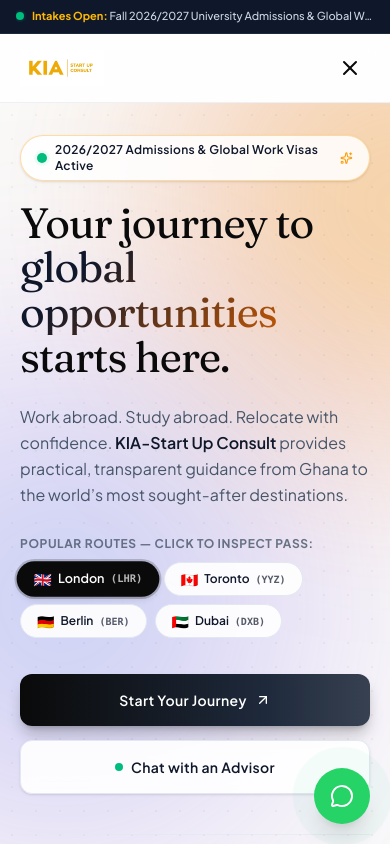
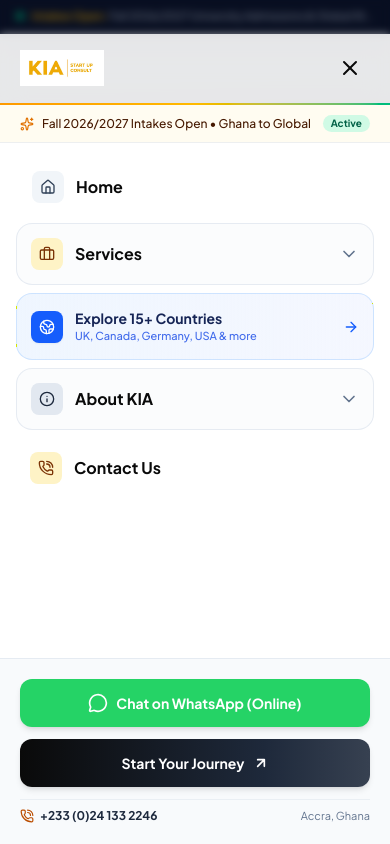
Before and after one commit to IsaacKIA/kiatravels, a Next.js app: page / in a window 390 px wide. Both pictures are taken after a click on the button 350 px from the left and 67 px from the top of the page. Shown: the top 844 px of the page. Built offline with nearby package versions, Linux system fonts and the light colour scheme.

Commit message:
fix(mobile-menu): resolve containing block positioning and enhance mobile navigation drawer

```diff
--- a/src/components/Navbar.tsx
+++ b/src/components/Navbar.tsx
@@ -17,6 +17,8 @@
   Compass,
   ArrowRight,
   PhoneCall,
+  Home,
+  Info,
 } from "lucide-react";
 import { services, aboutMenu, siteConfig, trackEvent } from "@/data/site";
 import { useDisclosure } from "@/hooks/useDisclosure";
@@ -43,7 +45,7 @@
   const [mobileOpen, setMobileOpen] = useState(false);
   const [mobileServicesOpen, setMobileServicesOpen] = useState(false);
   const [mobileAboutOpen, setMobileAboutOpen] = useState(false);
-  const [menuTop, setMenuTop] = useState(0);
+  const [menuTop, setMenuTop] = useState(60);
 
   const headerRef = useRef<HTMLElement>(null);
   const announcementRef = useRef<HTMLDivElement>(null);
@@ -62,20 +64,46 @@
   // Measure true header bottom for mobile menu positioning
   useEffect(() => {
     const measure = () => {
-      const announcementH = announcementRef.current?.offsetHeight ?? 0;
-      const headerH = headerRef.current?.offsetHeight ?? 0;
-      setMenuTop(announcementH + headerH);
+      if (headerRef.current) {
+        const rect = headerRef.current.getBoundingClientRect();
+        setMenuTop(Math.max(0, Math.round(rect.bottom)));
+      }
     };
     measure();
     window.addEventListener("resize", measure, { passive: true });
-    return () => window.removeEventListener("resize", measure);
+    window.addEventListener("scroll", measure, { passive: true });
+    return () => {
+      window.removeEventListener("resize", measure);
+      window.removeEventListener("scroll", measure);
+    };
   }, [scrolled]);
 
+  const toggleMobileMenu = () => {
+    if (!mobileOpen && headerRef.current) {
+      const rect = headerRef.current.getBoundingClientRect();
+      setMenuTop(Math.max(0, Math.round(rect.bottom)));
+    }
+    setMobileOpen((v) => !v);
+  };
+
   useEffect(() => {
-    document.body.style.overflow = mobileOpen ? "hidden" : "";
+    const onKeyDown = (e: KeyboardEvent) => {
+      if (e.key === "Escape" && mobileOpen) {
+        setMobileOpen(false);
+      }
+    };
+    window.addEventListener("keydown", onKeyDown);
+    return () => window.removeEventListener("keydown", onKeyDown);
+  }, [mobileOpen]);
+
+  useEffect(() => {
+    if (mobileOpen) {
+      const prevOverflow = document.body.style.overflow;
+      document.body.style.overflow = "hidden";
       return () => {
-      document.body.style.overflow = "";
+        document.body.style.overflow = prevOverflow;
       };
+    }
   }, [mobileOpen]);
 
   return (
@@ -118,7 +146,7 @@
       {/* Floating Glassmorphic Main Navbar */}
       <header
         ref={headerRef}
-        className={`sticky top-0 z-40 transition-all duration-300 ${
+        className={`sticky top-0 z-[70] transition-all duration-300 ${
           scrolled
             ? "floating-nav py-2.5 shadow-lg backdrop-blur-xl"
             : "bg-white/80 py-3.5 backdrop-blur-md border-b border-line/60"
@@ -323,58 +351,118 @@
           {/* Mobile Hamburger Toggle */}
           <button
             type="button"
-            className="focus-ring rounded-xl p-2 text-ink hover:bg-slate-100 lg:hidden"
+            className="focus-ring flex h-10 w-10 items-center justify-center rounded-xl p-2 text-ink hover:bg-slate-100 lg:hidden transition-colors"
             aria-label={mobileOpen ? "Close menu" : "Open menu"}
             aria-expanded={mobileOpen}
-            onClick={() => setMobileOpen((v) => !v)}
+            onClick={toggleMobileMenu}
           >
-            {mobileOpen ? <X className="h-6 w-6" /> : <Menu className="h-6 w-6" />}
+            {mobileOpen ? <X className="h-6 w-6 text-ink" /> : <Menu className="h-6 w-6 text-ink" />}
           </button>
         </div>
+      </header>
 
-        {/* Mobile Slide-Out Menu */}
+      {/* Mobile Slide-Down Menu Sheet & Backdrop */}
       {mobileOpen && (
+        <div className="fixed inset-0 z-[60] lg:hidden">
+          {/* Backdrop */}
           <div
-            className="fixed inset-x-0 bottom-0 z-50 flex flex-col bg-white lg:hidden overflow-y-auto"
-            style={{ top: menuTop }}
+            className="fixed inset-0 bg-slate-950/45 backdrop-blur-xs transition-opacity animate-modal-backdrop"
+            onClick={() => setMobileOpen(false)}
+            aria-hidden="true"
+          />
+
+          {/* Slide-Down Menu Panel */}
+          <div
+            className="fixed inset-x-0 bottom-0 z-[60] flex flex-col bg-white shadow-2xl overflow-y-auto animate-stamp-in overscroll-contain"
+            style={{ top: `${menuTop}px` }}
           >
-            {/* Gradient accent top border */}
-            <div className="h-[2px] bg-gradient-to-r from-transparent via-amber-400/60 to-transparent shrink-0" />
-            <nav className="flex flex-1 flex-col gap-1 p-5">
+            {/* Top gold accent ribbon */}
+            <div className="h-[2px] bg-gradient-to-r from-amber-500 via-amber-400 to-emerald-500 shrink-0" />
+
+            {/* Live Admissions ribbon inside menu */}
+            <div className="flex items-center justify-between border-b border-line/60 bg-amber-50/70 px-5 py-2.5 text-xs text-amber-950 font-medium shrink-0">
+              <div className="flex items-center gap-2 overflow-hidden">
+                <Sparkles className="h-3.5 w-3.5 text-amber-600 shrink-0" />
+                <span className="truncate">Fall 2026/2027 Intakes Open &bull; Ghana to Global</span>
+              </div>
+              <span className="shrink-0 rounded-full bg-emerald-100 px-2 py-0.5 text-[10px] font-bold text-emerald-800">
+                Active
+              </span>
+            </div>
+
+            {/* Main Navigation Links */}
+            <nav className="flex-1 p-4 space-y-2">
               <Link
                 href="/"
                 onClick={() => setMobileOpen(false)}
-                className="rounded-xl px-4 py-3 text-base font-bold text-ink hover:bg-slate-50"
+                className="flex items-center gap-3 rounded-xl px-4 py-3 text-base font-bold text-ink hover:bg-slate-50 transition-colors"
               >
-                Home
+                <div className="flex h-8 w-8 items-center justify-center rounded-lg bg-slate-100 text-slate-700">
+                  <Home className="h-4 w-4" />
+                </div>
+                <span>Home</span>
               </Link>
 
               {/* Mobile Services Accordion */}
-              <div>
+              <div className="rounded-2xl border border-slate-200/80 bg-slate-50/50 overflow-hidden">
                 <button
                   type="button"
                   onClick={() => setMobileServicesOpen((v) => !v)}
-                  className="flex w-full items-center justify-between rounded-xl px-4 py-3 text-left text-base font-bold text-ink hover:bg-slate-50"
+                  className="flex w-full items-center justify-between p-3.5 text-left text-base font-bold text-ink hover:bg-slate-100/70 transition-colors"
+                  aria-expanded={mobileServicesOpen}
                 >
+                  <div className="flex items-center gap-3">
+                    <div className="flex h-8 w-8 items-center justify-center rounded-lg bg-amber-100 text-amber-900">
+                      <Briefcase className="h-4 w-4" />
+                    </div>
                     <span>Services</span>
+                  </div>
                   <ChevronDown
-                    className={`h-5 w-5 text-slate-500 transition-transform ${
-                      mobileServicesOpen ? "rotate-180" : ""
+                    className={`h-5 w-5 text-slate-500 transition-transform duration-200 ${
+                      mobileServicesOpen ? "rotate-180 text-ink" : ""
                     }`}
                   />
                 </button>
+
                 {mobileServicesOpen && (
-                  <div className="ml-4 space-y-1 border-l-2 border-amber-200 pl-3 py-1">
-                    {services.map((s) => (
+                  <div className="border-t border-slate-200/70 p-2 space-y-1.5 bg-white">
                     <Link
-                        key={s.slug}
-                        href={s.href}
+                      href="/services"
                       onClick={() => setMobileOpen(false)}
-                        className="block rounded-lg px-3 py-2 text-sm font-medium text-charcoal hover:bg-slate-100"
+                      className="flex items-center justify-between rounded-xl bg-amber-50 px-3.5 py-2.5 text-xs font-bold text-amber-950 hover:bg-amber-100 transition-colors"
                     >
-                        {s.title}
+                      <span>Explore All 5 Services</span>
+                      <ArrowRight className="h-3.5 w-3.5 text-amber-800" />
                     </Link>
-                    ))}
+
+                    {services.map((service) => {
+                      const Icon = serviceIcons[service.slug] || Briefcase;
+                      const badge = serviceBadges[service.slug];
+
+                      return (
+                        <Link
+                          key={service.slug}
+                          href={service.href}
+                          onClick={() => setMobileOpen(false)}
+                          className="flex items-center justify-between rounded-xl p-2.5 hover:bg-slate-50 transition-colors"
+                        >
+                          <div className="flex items-center gap-2.5">
+                            <div className="flex h-8 w-8 shrink-0 items-center justify-center rounded-lg bg-amber-50 text-amber-800">
+                              <Icon className="h-4 w-4" />
+                            </div>
+                            <div>
+                              <p className="text-sm font-bold text-ink">{service.title}</p>
+                              <p className="text-[11px] text-charcoal-soft line-clamp-1">{service.description}</p>
+                            </div>
+                          </div>
+                          {badge && (
+                            <span className="shrink-0 rounded bg-amber-100/80 px-2 py-0.5 text-[9px] font-bold text-amber-900 ml-2">
+                              {badge}
+                            </span>
+                          )}
+                        </Link>
+                      );
+                    })}
                   </div>
                 )}
               </div>
@@ -383,34 +471,49 @@
               <a
                 href="/#destinations"
                 onClick={() => setMobileOpen(false)}
-                className="flex items-center gap-2 rounded-xl px-4 py-3 text-base font-bold text-blue-700 bg-blue-50/60"
+                className="flex items-center justify-between rounded-2xl p-3.5 text-base font-bold text-blue-900 bg-gradient-to-r from-blue-50 to-indigo-50/60 border border-blue-200/70 hover:from-blue-100 hover:to-indigo-100 transition-all"
               >
-                <Globe2 className="h-5 w-5" />
-                <span>Explore 15+ Countries</span>
+                <div className="flex items-center gap-3">
+                  <div className="flex h-8 w-8 items-center justify-center rounded-lg bg-blue-600 text-white shadow-xs">
+                    <Globe2 className="h-4 w-4" />
+                  </div>
+                  <div>
+                    <span className="block text-sm font-bold text-blue-950">Explore 15+ Countries</span>
+                    <span className="block text-[11px] font-medium text-blue-700/80">UK, Canada, Germany, USA &amp; more</span>
+                  </div>
+                </div>
+                <ArrowRight className="h-4 w-4 text-blue-600" />
               </a>
 
               {/* Mobile About Accordion */}
-              <div>
+              <div className="rounded-2xl border border-slate-200/80 bg-slate-50/50 overflow-hidden">
                 <button
                   type="button"
                   onClick={() => setMobileAboutOpen((v) => !v)}
-                  className="flex w-full items-center justify-between rounded-xl px-4 py-3 text-left text-base font-bold text-ink hover:bg-slate-50"
+                  className="flex w-full items-center justify-between p-3.5 text-left text-base font-bold text-ink hover:bg-slate-100/70 transition-colors"
+                  aria-expanded={mobileAboutOpen}
                 >
-                  <span>About</span>
+                  <div className="flex items-center gap-3">
+                    <div className="flex h-8 w-8 items-center justify-center rounded-lg bg-slate-200 text-slate-800">
+                      <Info className="h-4 w-4" />
+                    </div>
+                    <span>About KIA</span>
+                  </div>
                   <ChevronDown
-                    className={`h-5 w-5 text-slate-500 transition-transform ${
-                      mobileAboutOpen ? "rotate-180" : ""
+                    className={`h-5 w-5 text-slate-500 transition-transform duration-200 ${
+                      mobileAboutOpen ? "rotate-180 text-ink" : ""
                     }`}
                   />
                 </button>
+
                 {mobileAboutOpen && (
-                  <div className="ml-4 space-y-1 border-l-2 border-slate-200 pl-3 py-1">
+                  <div className="border-t border-slate-200/70 p-2 space-y-1 bg-white">
                     {aboutMenu.map((item) => (
                       <Link
                         key={item.label}
                         href={item.href}
                         onClick={() => setMobileOpen(false)}
-                        className="block rounded-lg px-3 py-2 text-sm font-medium text-charcoal hover:bg-slate-100"
+                        className="block rounded-lg px-3 py-2 text-sm font-semibold text-charcoal hover:bg-slate-100 hover:text-ink transition-colors"
                       >
                         {item.label}
                       </Link>
@@ -419,36 +522,53 @@
                 )}
               </div>
 
+              {/* Contact Us */}
               <Link
                 href="/contact"
                 onClick={() => setMobileOpen(false)}
-                className="rounded-xl px-4 py-3 text-base font-bold text-ink hover:bg-slate-50"
+                className="flex items-center gap-3 rounded-2xl p-3.5 text-base font-bold text-ink hover:bg-slate-50 transition-colors"
               >
-                Contact
+                <div className="flex h-8 w-8 items-center justify-center rounded-lg bg-amber-100 text-amber-900">
+                  <PhoneCall className="h-4 w-4" />
+                </div>
+                <span>Contact Us</span>
               </Link>
             </nav>
 
-            <div className="border-t border-line p-5 space-y-3 bg-slate-50">
+            {/* Mobile Actions & Direct Touchpoints */}
+            <div className="border-t border-line/80 bg-slate-50 p-5 space-y-3 shrink-0">
               <a
                 href={`https://wa.me/${siteConfig.whatsappNumber}`}
                 target="_blank"
                 rel="noopener noreferrer"
                 onClick={() => trackEvent("whatsapp_click", { location: "mobile_menu" })}
-                className="flex w-full items-center justify-center gap-2 rounded-xl bg-[#25D366] py-3.5 text-sm font-bold text-white shadow-md"
+                className="flex w-full items-center justify-center gap-2 rounded-xl bg-[#25D366] hover:bg-[#20bd5a] py-3.5 text-sm font-bold text-white shadow-md active:scale-98 transition-all"
               >
                 <MessageCircle className="h-5 w-5" />
-                <span>Chat on WhatsApp</span>
+                <span>Chat on WhatsApp (Online)</span>
               </a>
+
               <StartJourneyButton
-                className="shimmer-btn group flex w-full items-center justify-center gap-2 rounded-xl py-3.5 text-sm font-bold text-white shadow-md"
+                className="shimmer-btn group flex w-full items-center justify-center gap-2 rounded-xl py-3.5 text-sm font-bold text-white shadow-md active:scale-98 transition-all"
                 onOpenChange={(open) => {
                   if (open) setMobileOpen(false);
                 }}
               />
+
+              <div className="pt-2 flex items-center justify-between text-xs text-charcoal-soft border-t border-line/60">
+                <a
+                  href={`tel:${siteConfig.phoneLocalHref}`}
+                  className="flex items-center gap-1.5 font-bold text-slate-800 hover:text-amber-800 transition-colors"
+                >
+                  <PhoneCall className="h-3.5 w-3.5 text-amber-700" />
+                  <span>{siteConfig.phoneLocal}</span>
+                </a>
+                <span className="text-[11px] text-slate-500">Accra, Ghana</span>
+              </div>
+            </div>
           </div>
         </div>
       )}
-      </header>
     </>
   );
 }
```
Lines whose indentation alone changed are shown as unchanged.
